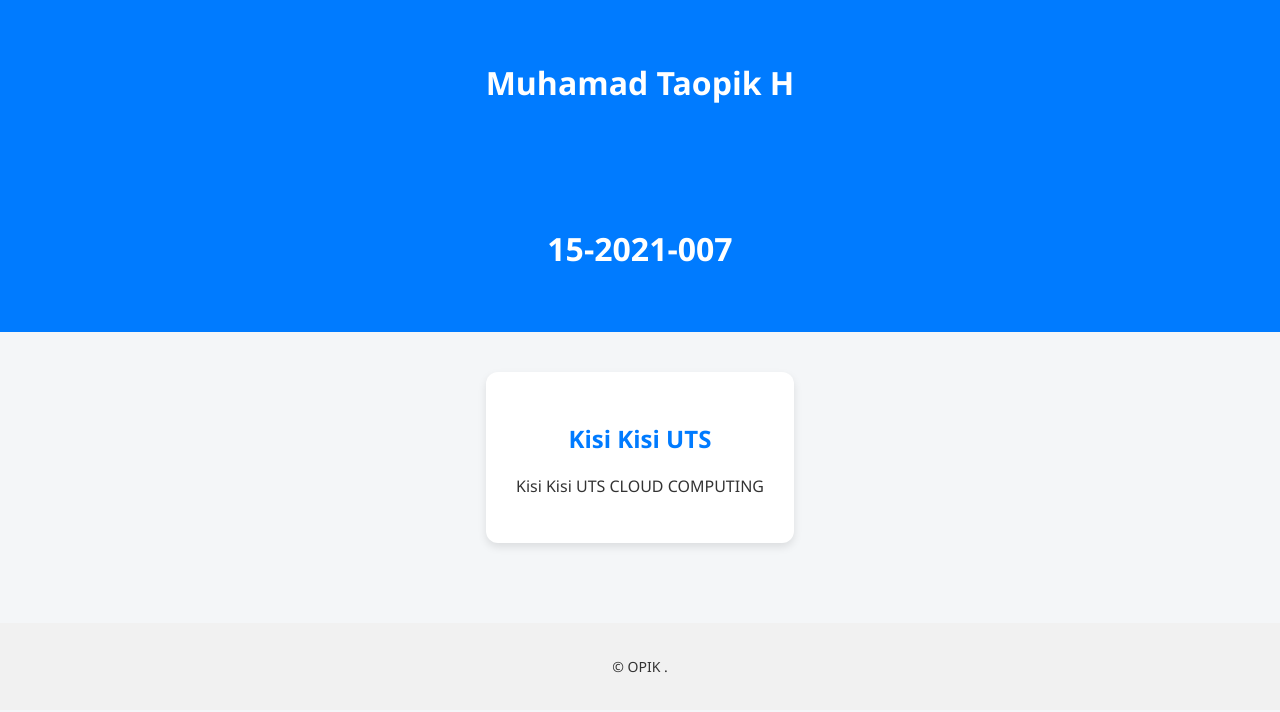
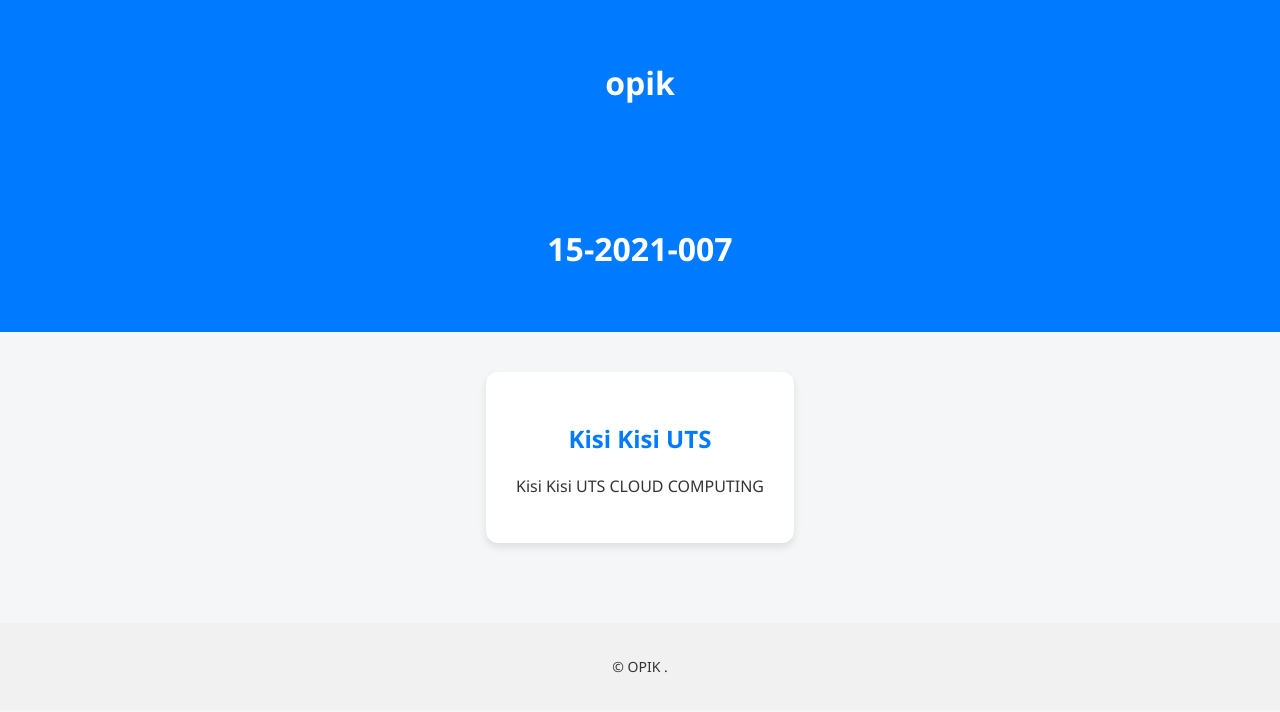
Before and after one commit to Muhamdtaopik/kisi-kisi-uts, a plain HTML site: page index.html in a window 1280 px wide. Drawn offline with Linux system fonts and the light colour scheme.

Commit message:
Update index.html

```diff
--- a/index.html
+++ b/index.html
@@ -51,7 +51,7 @@
 <body>
 
     <header>
-        <h1>Muhamad Taopik H</h1>
+        <h1>opik</h1>
     </header>
     <header>
         <h1>15-2021-007</h1>
```
